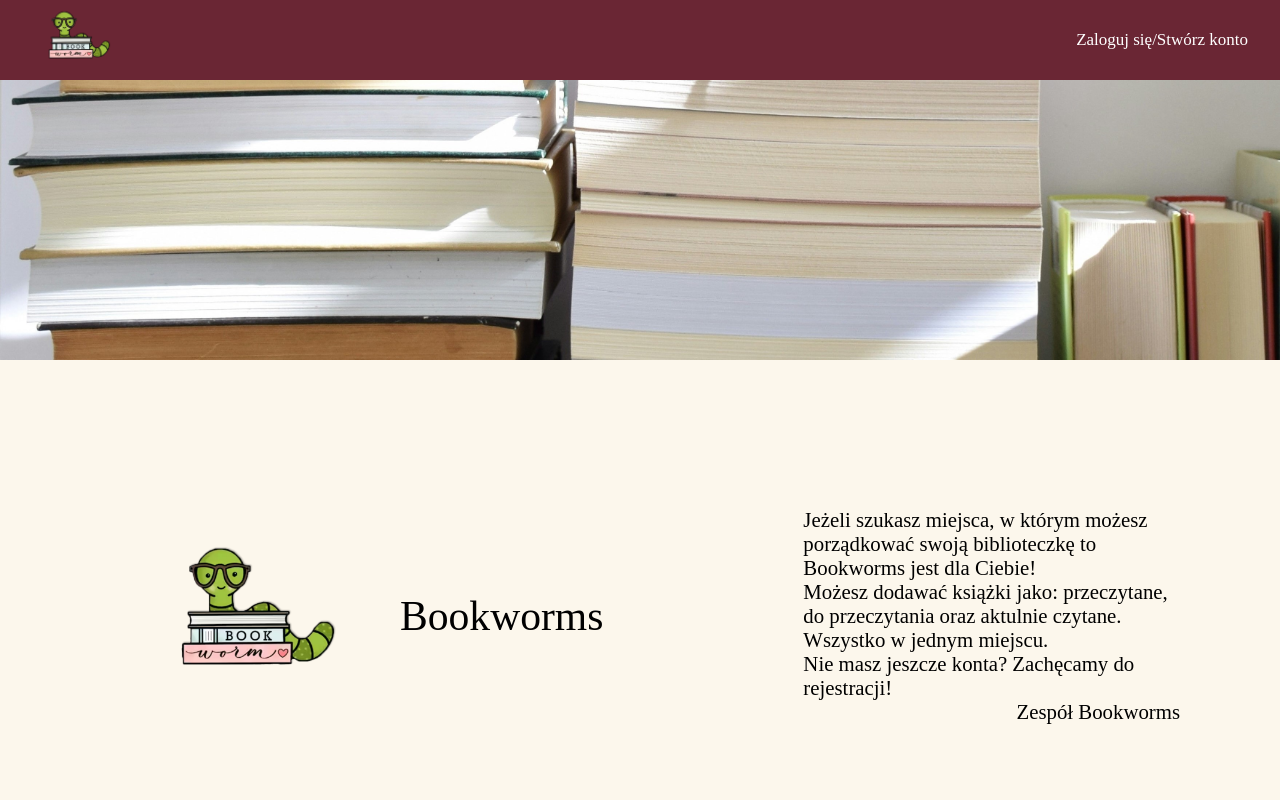
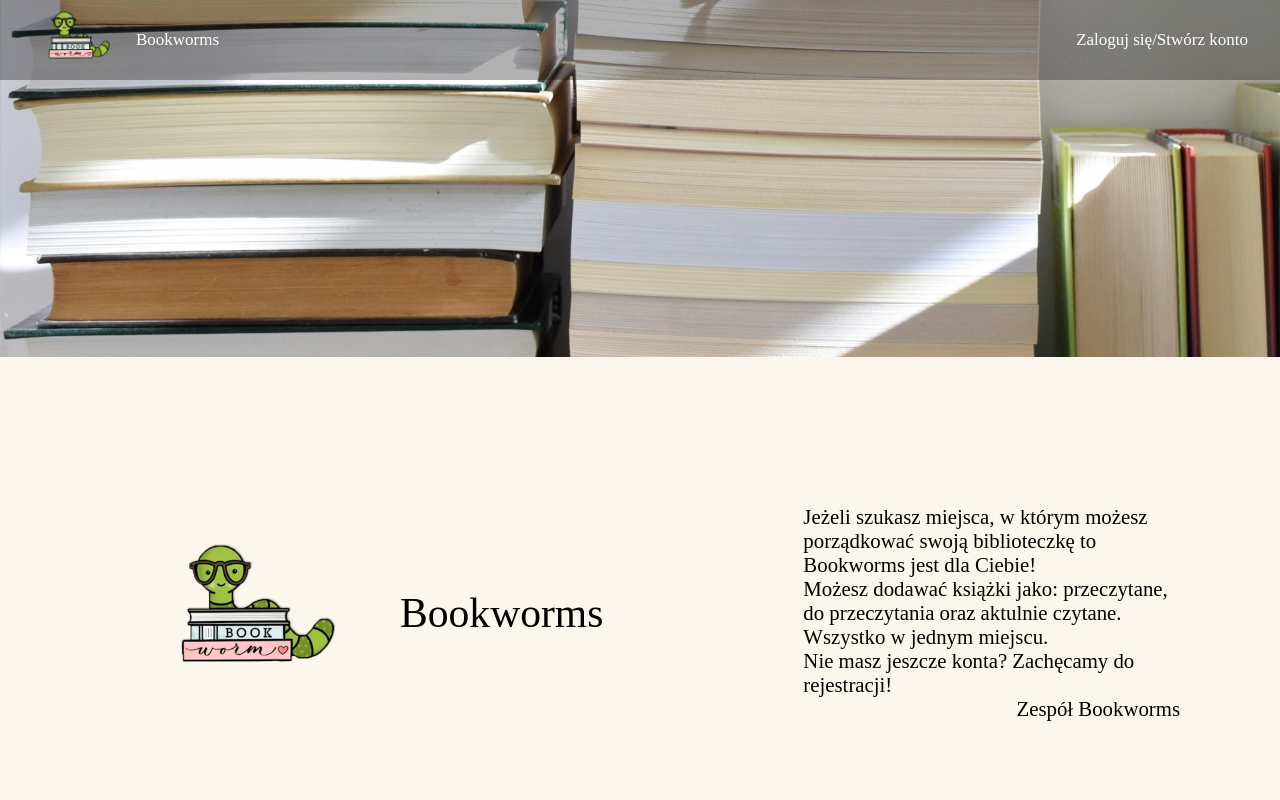
Before and after one commit to dagmaraskulimowska/bookworms-web, a Vue app: page / in a window 1280 px wide. Shown: the top 800 px of the page. Built offline with nearby package versions, Linux system fonts and the light colour scheme.

Commit message:
added-animations

```diff
--- a/src/App.vue
+++ b/src/App.vue
@@ -1,14 +1,29 @@
-<script setup>
-import { RouterLink, RouterView } from "vue-router";
-import Navbar from "./components/Navbar.vue";
-</script>
-
 <template>
   <div>
-    <Navbar />
+    <Navbar :transparent="isNavbarTransparent" />
     <RouterView />
   </div>
 </template>
 
+<script setup>
+import { ref, onMounted, onUnmounted } from "vue";
+import { RouterLink, RouterView } from "vue-router";
+import Navbar from "./components/Navbar.vue";
+
+const isNavbarTransparent = ref(true);
+
+function handleScroll() {
+  isNavbarTransparent.value = window.scrollY === 0;
+}
+
+onMounted(() => {
+  window.addEventListener("scroll", handleScroll);
+});
+
+onUnmounted(() => {
+  window.removeEventListener("scroll", handleScroll);
+});
+</script>
+
 <style scoped>
 </style>
--- a/src/components/Navbar.vue
+++ b/src/components/Navbar.vue
@@ -1,5 +1,5 @@
 <template>
-  <nav class="navbar">
+  <nav :class="{ navbar: true, 'navbar-transparent': transparent }">
     <div class="navbar-left">
       <router-link to="/">
         <img
@@ -7,6 +7,9 @@
           alt="Bookworms Logo"
           class="navbar-logo"
         />
+      </router-link>
+      <router-link to="/" class="navbar-link">
+        <span class="navbar-text">Bookworms</span>
       </router-link>
     </div>
     <div class="navbar-right">
@@ -20,6 +23,12 @@
 <script>
 export default {
   name: "Navbar",
+  props: {
+    transparent: {
+      type: Boolean,
+      default: true,
+    },
+  },
 };
 </script>
 
@@ -35,6 +44,11 @@ export default {
   position: sticky;
   top: 0;
   z-index: 1000;
+  transition: background-color 0.3s ease;
+}
+
+.navbar-transparent {
+  background-color: rgba(0, 0, 0, 0.3);
 }
 
 .navbar-left {
@@ -50,13 +64,17 @@ export default {
 
 .navbar-right {
   text-align: right;
-  font-size: 17px;
 }
 
 .navbar-link {
   color: #fff;
   text-decoration: none;
   padding: 1rem;
+  font-size: 17px;
+}
+
+.navbar-text {
+  margin-left: -1.5rem;
 }
 
 .navbar-link:hover {
--- a/src/views/HomeView.vue
+++ b/src/views/HomeView.vue
@@ -57,51 +57,68 @@ main {
   display: flex;
   flex-direction: column;
 }
+
 .section {
   display: flex;
   justify-content: center;
   align-items: center;
 }
+
 .image-container {
   flex: 1;
   justify-content: center;
   max-height: 50vh;
 }
+
+.image-section {
+  margin-top: -80px;
+}
+
 .image-container img {
   max-width: 100%;
 }
+
 .content {
   padding: 100px;
 }
+
 .description-section {
   font-size: 1.3em;
 }
+
 .left-content {
   text-align: right;
   display: flex;
   align-items: center;
 }
+
 .logo-container img {
   max-width: 300px;
 }
+
 .right-content {
   text-align: left;
 }
+
 .team-name {
   text-align: right;
 }
+
 .form-section {
   background-color: #dda57a;
   padding: 100px;
 }
+
 .form-section h1 {
   margin-bottom: 40px;
   color: var(--vt-c-white);
 }
+
 .form-field {
   margin-bottom: 20px;
   color: var(--vt-c-white);
 }
+
 .form-field input,
 .form-field textarea {
   border: none;
@@ -109,6 +126,7 @@ main {
   background: transparent;
   width: 100%;
 }
+
 .send-button {
   background-color: var(--color-navbar-custom);
   border: none;
@@ -121,6 +139,7 @@ main {
   cursor: pointer;
   border-radius: 20px;
 }
+
 .send-button:hover {
   background-color: #36020d;
 }
```
Also changed, not shown: src/assets/booksforhomepage.jpg.
